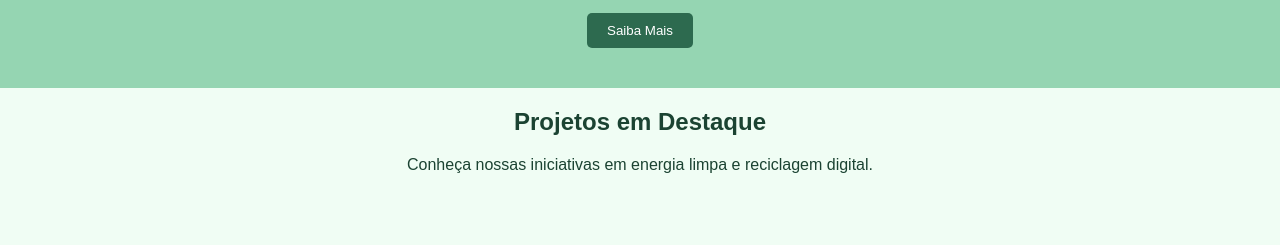
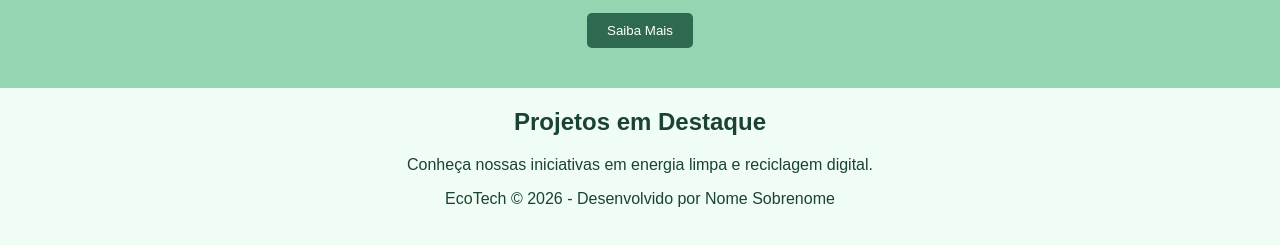
Before and after one commit to Gustavo3ks/ecotech-site, a plain HTML site: page index.html in a window 1280 px wide. Shown: the part 141-386 px from the top of the page. Drawn offline with Linux system fonts and the light colour scheme.

Commit message:
preparação pra versão 1.0.0 com rodapé

```diff
--- a/index.html
+++ b/index.html
@@ -16,5 +16,9 @@
             <p>Conheça nossas iniciativas em energia limpa e reciclagem
             digital.</p>
         </section>
+
+        <footer>
+            <p>EcoTech © 2026 - Desenvolvido por Nome Sobrenome</p>
+        </footer>
     </body>
 </html>
```
Lines whose indentation alone changed are shown as unchanged.
